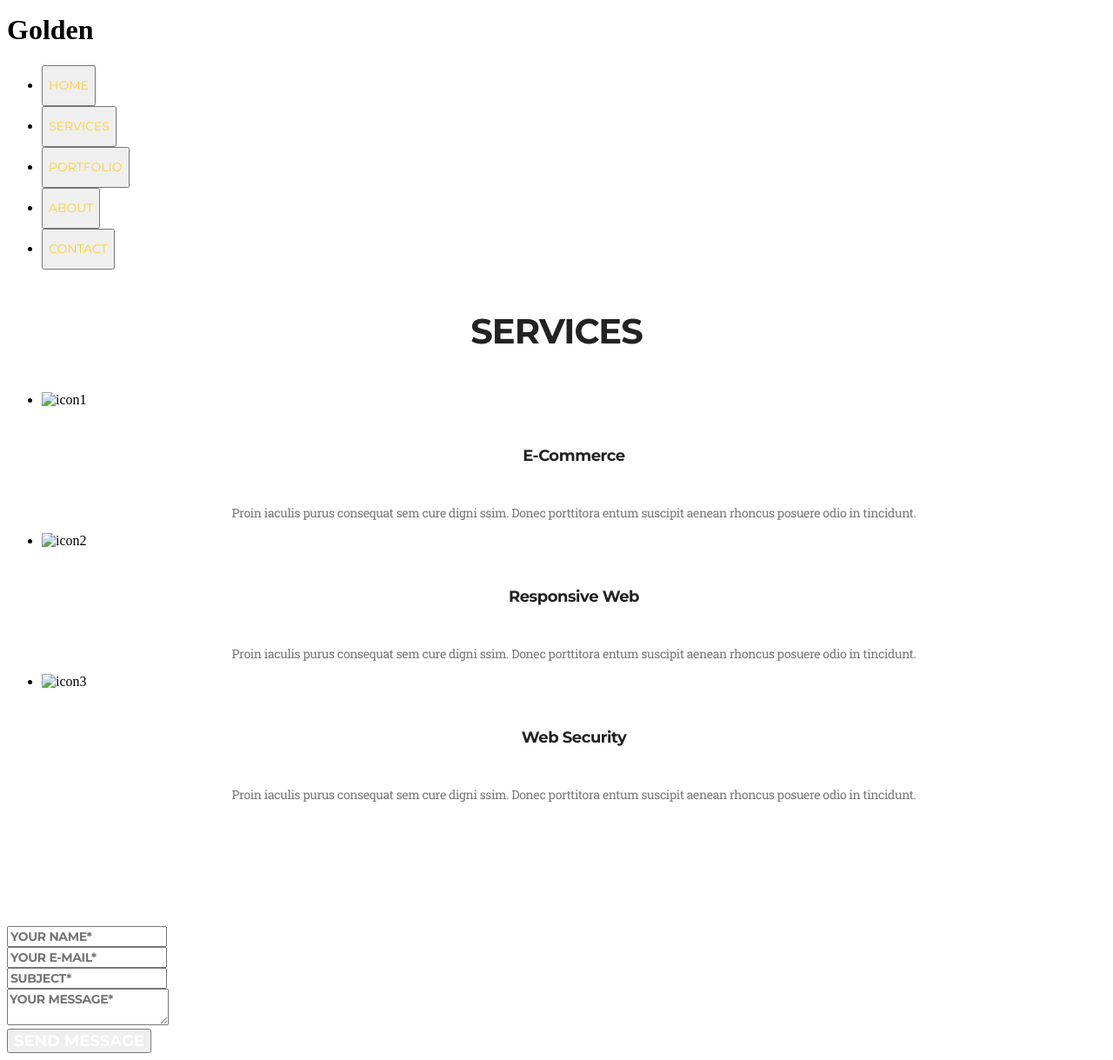
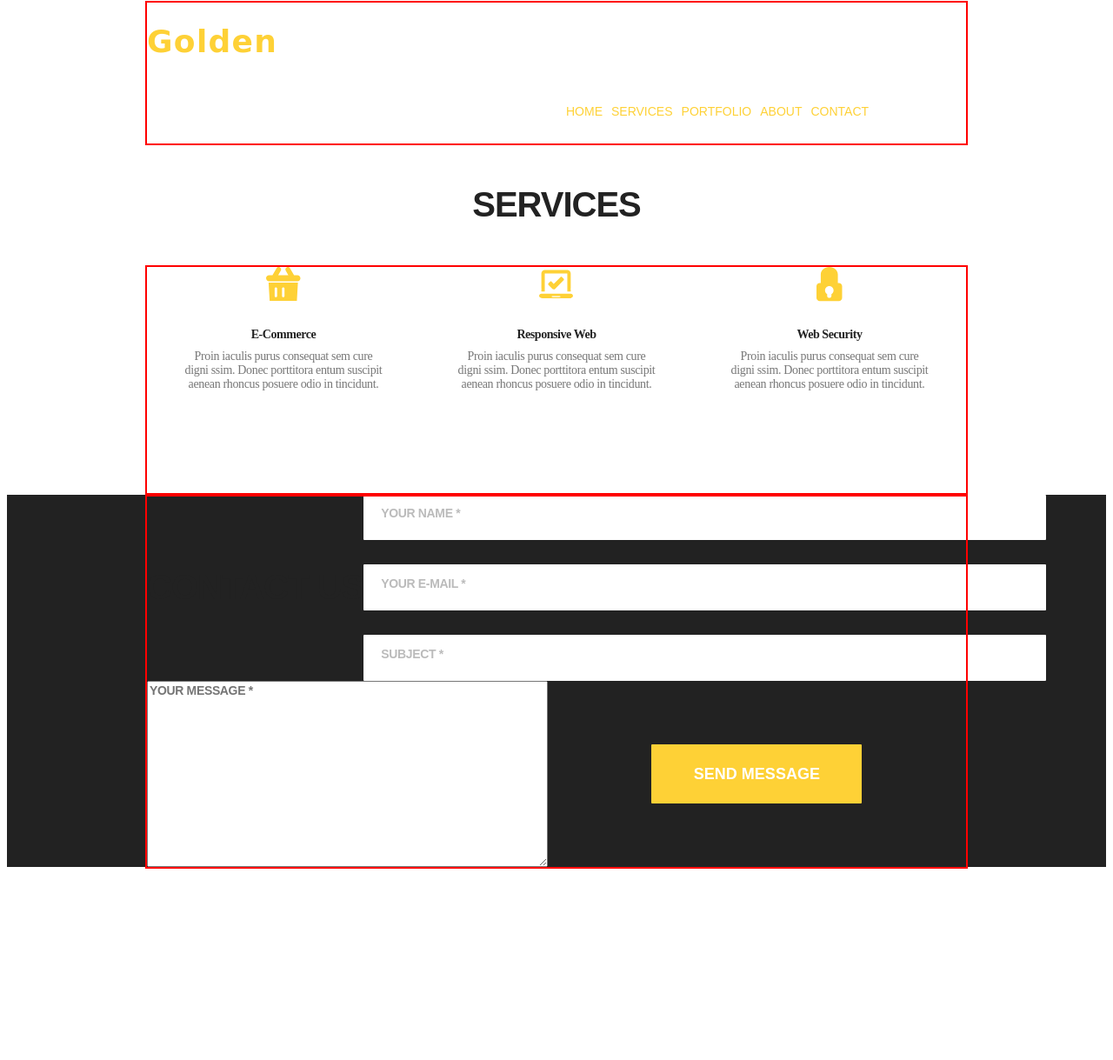
Before and after one commit to Javus-Scriptus/Golden-Services, a plain HTML site: page index.html in a window 1280 px wide. Shown: the part 5-1224 px from the top of the page at 87% size. After the commit the page ends 1010 px from the top, so only its background shows below. Drawn offline with Linux system fonts and the light colour scheme.

Commit message:
modified index.html, style.css

```diff
--- a/index.html
+++ b/index.html
@@ -2,88 +2,74 @@
 <html lang="en">
 
 <head>
-    <link rel="preconnect" href="https://fonts.googleapis.com" />
-    <link rel="preconnect" href="https://fonts.gstatic.com" crossorigin />
-    <link
-        href="https://fonts.googleapis.com/css2?family=Montserrat:ital,wght@0,100..900;1,100..900&family=Roboto+Slab:wght@100..900&display=swap"
-        rel="stylesheet" />
-    <link rel="stylesheet" href="style.css" />
-    <meta charset="UTF-8" />
-    <meta name="viewport" content="width=device-width, initial-scale=1.0" />
+    <meta charset="UTF-8">
+    <meta name="viewport" content="width=device-width, initial-scale=1.0">
     <title>Document</title>
+    <link rel="stylesheet" href="style.css">
 </head>
 
 <body>
-    <header>
-        <h1>Golden</h1>
-        <nav>
-            <ul>
-                <li>
-                    <button class="header-item">Home</button>
-                </li>
-                <li>
-                    <button class="header-item">Services</button>
-                </li>
-                <li>
-                    <button class="header-item">Portfolio</button>
-                </li>
-                <li>
-                    <button class="header-item">About</button>
-                </li>
-                <li>
-                    <button class="header-item">Contact</button>
-                </li>
+    <header class="header">
+        <div class="container">
+            <h1 class="logo">Golden</h1>
+            <ul class="header-links">
+                <li class="header-link"><a href="">Home</a></li>
+                <li class="header-link"><a href="">Services</a></li>
+                <li class="header-link"><a href="">Portfolio</a></li>
+                <li class="header-link"><a href="">About</a></li>
+                <li class="header-link"><a href="#section-2">Contact</a></li>
             </ul>
-        </nav>
+        </div>
     </header>
-    <main>
-        <article>
-            <h2 class="main-title">Services</h2>
-            <ul>
-                <li>
-                    <img src="img/icon1.png" alt="icon1" />
-                    <h3 class="section-title">E-Commerce</h3>
-                    <p class="infotext">
-                        Proin iaculis purus consequat sem cure digni ssim. Donec
-                        porttitora entum suscipit aenean rhoncus posuere odio in
-                        tincidunt.
-                    </p>
-                </li>
-                <li>
-                    <img src="img/icon2.png" alt="icon2" />
-                    <h3 class="section-title">Responsive Web</h3>
-                    <p class="infotext">
-                        Proin iaculis purus consequat sem cure digni ssim. Donec
-                        porttitora entum suscipit aenean rhoncus posuere odio in
-                        tincidunt.
-                    </p>
-                </li>
-                <li>
-                    <img src="img/icon3.png" alt="icon3" />
-                    <h3 class="section-title">Web Security</h3>
-                    <p class="infotext">
-                        Proin iaculis purus consequat sem cure digni ssim. Donec
-                        porttitora entum suscipit aenean rhoncus posuere odio in
-                        tincidunt.
-                    </p>
-                </li>
-            </ul>
-        </article>
+    <main class="main">
+        <section class="section-1">
+            <h2 class="section-heading">Services</h2>
+            <div class="container">
+                <div class="card">
+                    <svg class="icon">
+                        <use href="symbol-defs.svg#icon-basket"></use>
+                    </svg>
+                    <h3 class="section-1-heading">E-Commerce</h3>
+                    <p class="section-1-text">Proin iaculis purus consequat sem cure <br> digni ssim. Donec
+                        porttitora
+                        entum
+                        suscipit <br> aenean rhoncus posuere odio in tincidunt.</p>
+                </div>
+                <div class="card">
+                    <svg class="icon">
+                        <use href="symbol-defs.svg#icon-tablet"></use>
+                    </svg>
+                    <h3 class="section-1-heading">Responsive Web</h3>
+                    <p class="section-1-text">Proin iaculis purus consequat sem cure <br> digni ssim. Donec
+                        porttitora
+                        entum
+                        suscipit <br> aenean rhoncus posuere odio in tincidunt.</p>
+                </div>
+                <div class="card">
+                    <svg class="icon">
+                        <use href="symbol-defs.svg#icon-lock"></use>
+                    </svg>
+                    <h3 class="section-1-heading">Web Security</h3>
+                    <p class="section-1-text">Proin iaculis purus consequat sem cure <br> digni ssim. Donec
+                        porttitora
+                        entum
+                        suscipit <br> aenean rhoncus posuere odio in tincidunt.</p>
+                </div>
+            </div>
+        </section>
+        <section class="section-2" id="section-2">
+            <div class="container">
+                <h2 class="section-heading">Contact us</h2>
+                <div class="login-inputs">
+                    <input class="login-input" placeholder="your name *" type="text">
+                    <input class="login-input" placeholder="your e-mail *" type="text">
+                    <input class="login-input" placeholder="subject *" type="text">
+                </div>
+                <textarea class="commentar" placeholder="Your message *" name="" id="" cols="30" rows="10"></textarea>
+                <button class="message-button">Send Message</button>
+            </div>
+        </section>
     </main>
-    <footer>
-        <h2 class="footer-title">Contact us</h2>
-        <form>
-            <input type="text" placeholder="YOUR NAME*" class="input" />
-            <br />
-            <input type="text" placeholder="YOUR E-MAIL*" class="input" />
-            <br />
-            <input type="text" placeholder="SUBJECT*" class="input" />
-            <br />
-            <textarea placeholder="YOUR MESSAGE*" class="textarea"></textarea>
-            <br />
-            <button class="footer-button">SEND MESSAGE</button>
-        </form>
-    </footer>
 </body>
 
 </html>
--- a/style.css
+++ b/style.css
@@ -1,81 +1,178 @@
-.header-item {
-    font-family: "Montserrat", sans-serif;
-    font-size: 14px;
-    line-height: 41px;
-    letter-spacing: 0px;
-    text-align: center;
-    color: #FED136;
-    text-transform: uppercase;
+/* general */
+
+/* fonts */
+
+/* font-family: "Montserrat", sans-serif; */
+/* font-family: "Bilbo Swash Caps", cursive; */
+/* font-family: "Roboto Slab", serif; */
+
+:root {
+  --header-yellow: #fed136;
+  --heading-black: #222222;
+  --text-gray: #777777;
+  --text-white: #ffffff;
+  --placeholder-gray: #bbbbbb;
+  --input-bg: #cccccc;
 }
 
-.main-title {
-    font-family: "Montserrat", sans-serif;
-    font-size: 40px;
-    line-height: 75px;
-    letter-spacing: -1px;
-    text-align: center;
-    color: #222222;
-    font-weight: bold;
-    text-transform: uppercase;
+.container {
+  width: 942px;
+  margin-left: auto;
+  margin-right: auto;
+  display: flex;
+  flex-wrap: wrap;
+  outline: 2px solid red;
+  align-items: center;
+  /* justify-items: center; */
 }
 
-.footer-title {
-    font-family: "Montserrat", sans-serif;
-    font-size: 40px;
-    line-height: 75px;
-    letter-spacing: -1px;
-    text-align: center;
-    color: #FFFFFF;
-    font-weight: bold;
-    text-transform: uppercase;
+/* header */
+
+.logo {
+  font-size: 36px;
+  letter-spacing: 1.3px;
+  font-family: 'Bilbo Swash Caps', cursive;
+  line-height: 41px;
+  font-family: 100;
+  color: #fed136;
+  width: 153px;
 }
 
-.section-title {
-    font-family: "Montserrat", sans-serif;
-    font-size: 18px;
-    line-height: 75px;
-    letter-spacing: -0.45px;
-    text-align: center;
-    color: #222222;
-    font-weight: bold;
-    text-transform: capitalize;
+.header-links {
+  display: flex;
+  gap: 10px;
+  list-style: none;
+  margin-left: 442px;
 }
 
-.infotext {
-    font-family: "Roboto Slab", sans-serif;
-    font-size: 14px;
-    /* line-height: 75px; */
-    letter-spacing: -0.35px;
-    text-align: center;
-    color: #777777;
+.header a {
+  font-size: 14px;
+  line-height: 41px;
+  font-family: 'Montserrat', sans-serif;
+  color: #fed136;
+  text-decoration: none;
+  font-family: 200;
+  text-transform: uppercase;
 }
 
-.input {
-    font-family: "Montserrat", sans-serif;
-    font-size: 14px;
-    letter-spacing: -0.35px;
-    text-align: left;
-    color: #BBBBBB;
-    font-weight: bold;
-    text-transform: uppercase;
+/* main */
+
+/* section-1 */
+
+.section-heading {
+  text-align: center;
+  font-size: 40px;
+  letter-spacing: -1px;
+  line-height: 75px;
+  font-family: 'Montserrat', sans-serif;
+  font-weight: bold;
+  color: #222222;
+  text-transform: uppercase;
 }
 
-.textarea {
-    font-family: "Montserrat", sans-serif;
-    font-size: 14px;
-    letter-spacing: -0.35px;
-    text-align: left;
-    color: #BBBBBB;
-    font-weight: bold;
-    text-transform: uppercase;
+.card {
+  display: flex;
+  flex-direction: column;
+  /* outline: 2px solid red; */
+  margin-left: auto;
+  margin-right: auto;
+  /* gap: 20px; */
 }
 
-.footer-button {
-    font-family: "Montserrat", sans-serif;
-    font-size: 18px;
-    letter-spacing: 0px;
-    text-align: center;
-    color: #FFFFFF;
-    font-weight: bold;
-    text-transform: uppercase;
+.icon {
+  width: 40px;
+  height: 40px;
+  fill: #fed136;
+  align-self: center;
 }
+
+.section-1-heading {
+  font-size: 14px;
+  color: #222222;
+  line-height: 75px;
+  letter-spacing: -0.45px;
+  font-weight: bold;
+  text-align: center;
+  margin-top: 0;
+  margin-bottom: 0;
+  height: 55px;
+}
+
+.section-1-text {
+  font-size: 14px;
+  color: #777777;
+  letter-spacing: -0.35px;
+  font-weight: 400;
+  text-align: center;
+  margin-top: 0;
+  margin-bottom: 0;
+  margin-bottom: 119px;
+}
+
+/* section-2 */
+
+.section-2 {
+  background-color: #222222;
+  display: flex;
+}
+
+.login-inputs {
+  display: flex;
+  flex-direction: column;
+  gap: 28px;
+  width: 455px;
+  height: 214px;
+  /* outline: 2px solid red; */
+}
+
+.login-input {
+  border: none;
+  outline: none;
+  background-color: #ffffff;
+  stroke: #cccccc;
+  padding: 12px 310px 21px 20px;
+  color: #bbbbbb;
+  font-size: 14px;
+  font-weight: bold;
+  letter-spacing: -0.35px;
+  width: 455px;
+  height: 50px;
+  border-radius: 1px;
+  font-family: 'Montserrat', sans-serif;
+}
+
+.login-input::placeholder {
+  color: #bbbbbb;
+  font-size: 14px;
+  font-weight: bold;
+  letter-spacing: -0.35px;
+  text-transform: uppercase;
+  font-family: 'Montserrat', sans-serif;
+}
+
+.commentar {
+  color: #bbbbbb;
+  font-size: 14px;
+  font-weight: bold;
+  letter-spacing: -0.35px;
+  text-transform: uppercase;
+  font-family: 'Montserrat', sans-serif;
+  width: 454.78px;
+  height: 208.84px;
+}
+
+.message-button {
+  padding: 18px 33px;
+  font-size: 18px;
+  color: #ffffff;
+  font-weight: bold;
+  background-color: #fed136;
+  margin-left: auto;
+  margin-right: auto;
+  font-family: 'Montserrat', sans-serif;
+  border: none;
+  border-radius: 1px;
+  width: 242px;
+  height: 68px;
+  text-transform: uppercase;
+}
```
